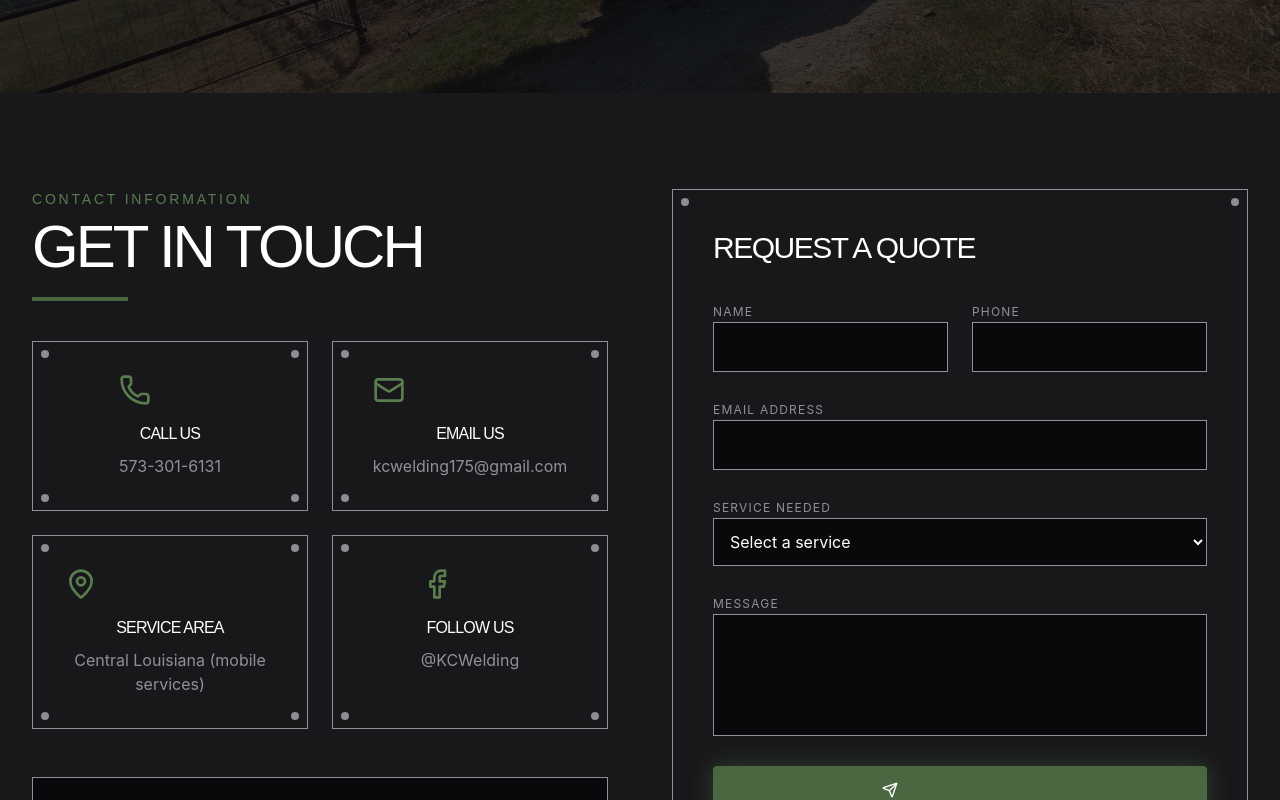
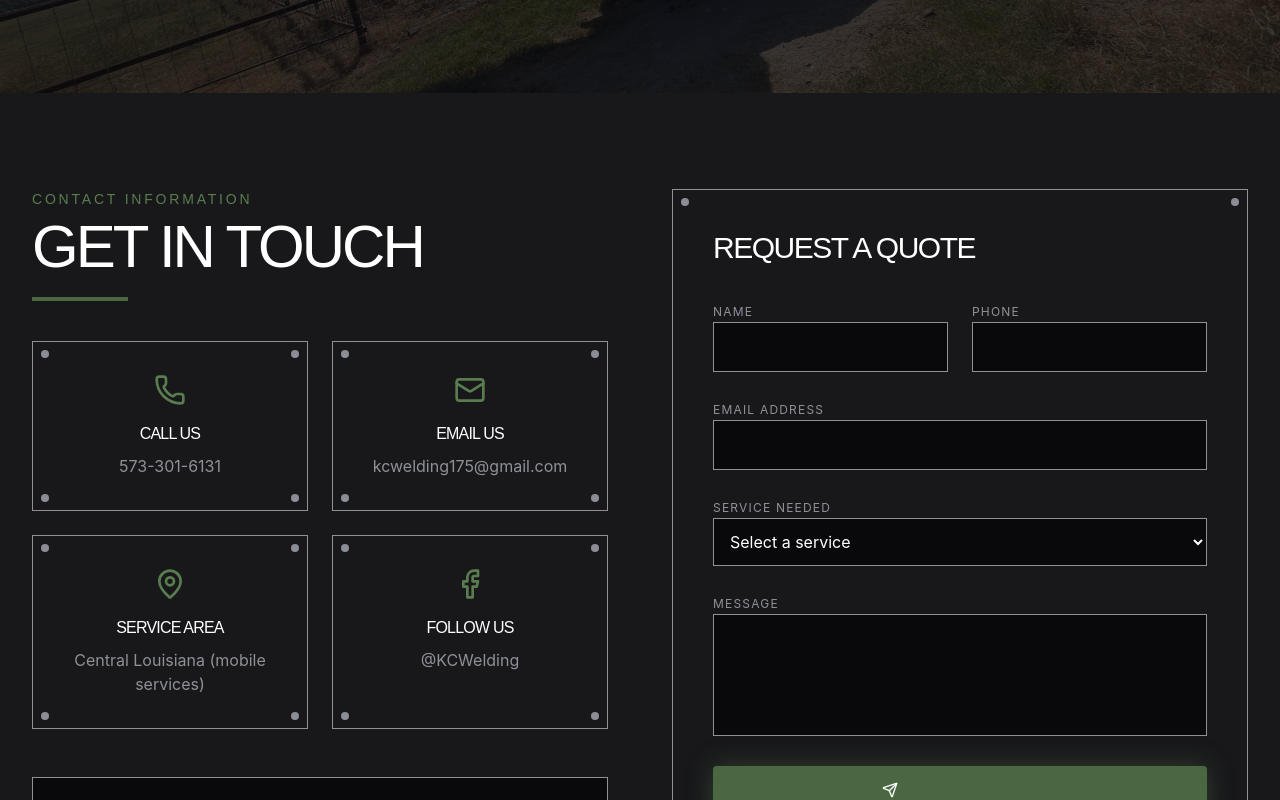
Before and after one commit to Founditmarketing/kcwelding, a React (Vite) app: page /contact in a window 1280 px wide. Shown: the part 479-1279 px from the top of the page. Built offline with nearby package versions, Linux system fonts and the light colour scheme.

Commit message:
Center contact info icons on Contact page

```diff
--- a/src/pages/Contact.tsx
+++ b/src/pages/Contact.tsx
@@ -52,22 +52,22 @@ export const Contact: React.FC = () => {
               <SectionHeading title="GET IN TOUCH" subtitle="Contact Information" />
               <div className="grid grid-cols-1 sm:grid-cols-2 gap-6 mb-12">
                 <Card className="flex flex-col items-center text-center p-8">
-                  <Phone className="w-8 h-8 text-brand-green-light mb-4" />
+                  <Phone className="w-8 h-8 text-brand-green-light mb-4 mx-auto" />
                   <h4 className="text-white font-display uppercase mb-2">Call Us</h4>
                   <a href={`tel:${COMPANY_INFO.phone}`} className="text-weathered-iron hover:text-brand-green-light">{COMPANY_INFO.phone}</a>
                 </Card>
                 <Card className="flex flex-col items-center text-center p-8">
-                  <Mail className="w-8 h-8 text-brand-green-light mb-4" />
+                  <Mail className="w-8 h-8 text-brand-green-light mb-4 mx-auto" />
                   <h4 className="text-white font-display uppercase mb-2">Email Us</h4>
                   <a href={`mailto:${COMPANY_INFO.email}`} className="text-weathered-iron hover:text-brand-green-light break-all">{COMPANY_INFO.email}</a>
                 </Card>
                 <Card className="flex flex-col items-center text-center p-8">
-                  <MapPin className="w-8 h-8 text-brand-green-light mb-4" />
+                  <MapPin className="w-8 h-8 text-brand-green-light mb-4 mx-auto" />
                   <h4 className="text-white font-display uppercase mb-2">Service Area</h4>
                   <span className="text-weathered-iron">{COMPANY_INFO.location}</span>
                 </Card>
                 <Card className="flex flex-col items-center text-center p-8">
-                  <Facebook className="w-8 h-8 text-brand-green-light mb-4" />
+                  <Facebook className="w-8 h-8 text-brand-green-light mb-4 mx-auto" />
                   <h4 className="text-white font-display uppercase mb-2">Follow Us</h4>
                   <a href={COMPANY_INFO.facebook} target="_blank" rel="noreferrer" className="text-weathered-iron hover:text-brand-green-light">@KCWelding</a>
                 </Card>
```
